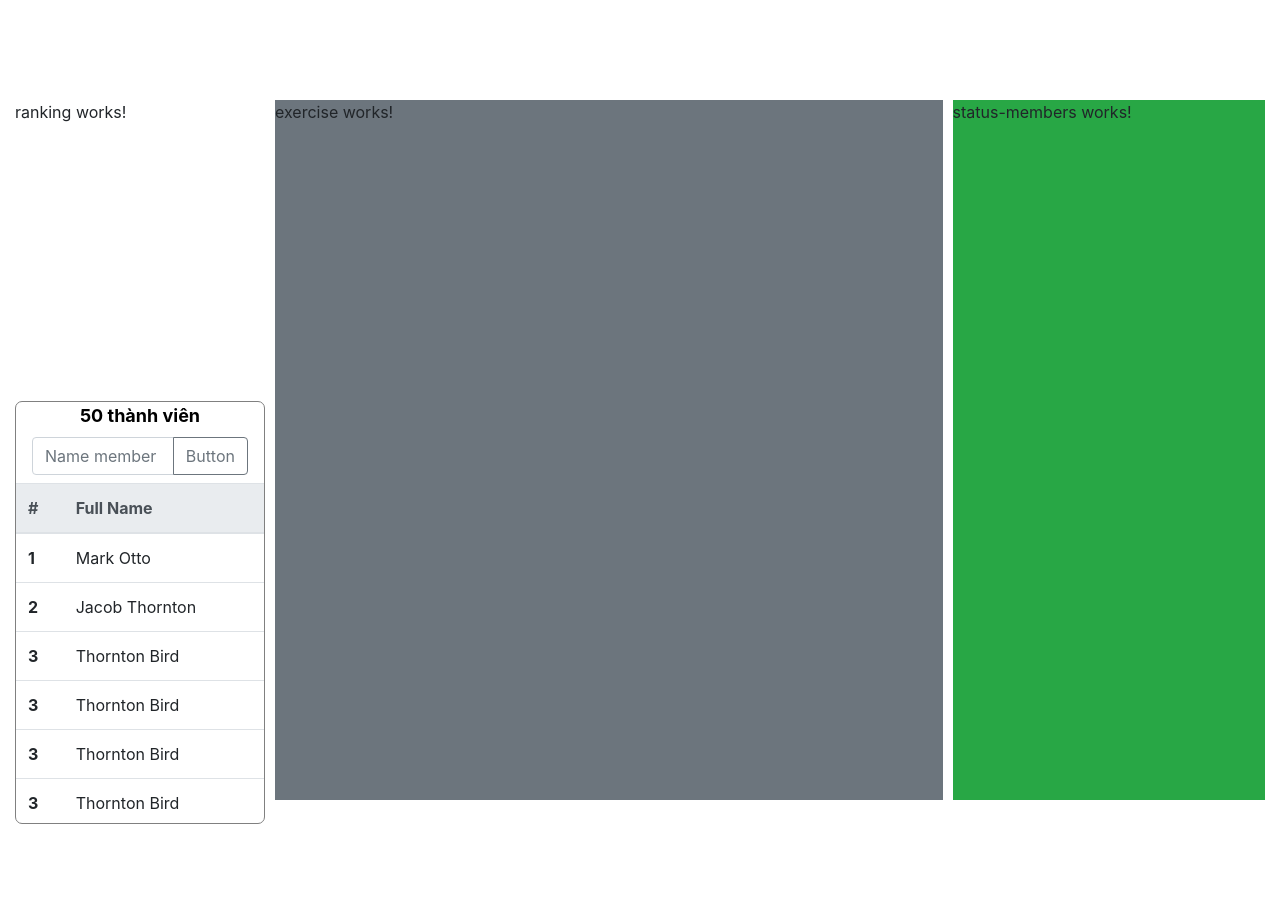
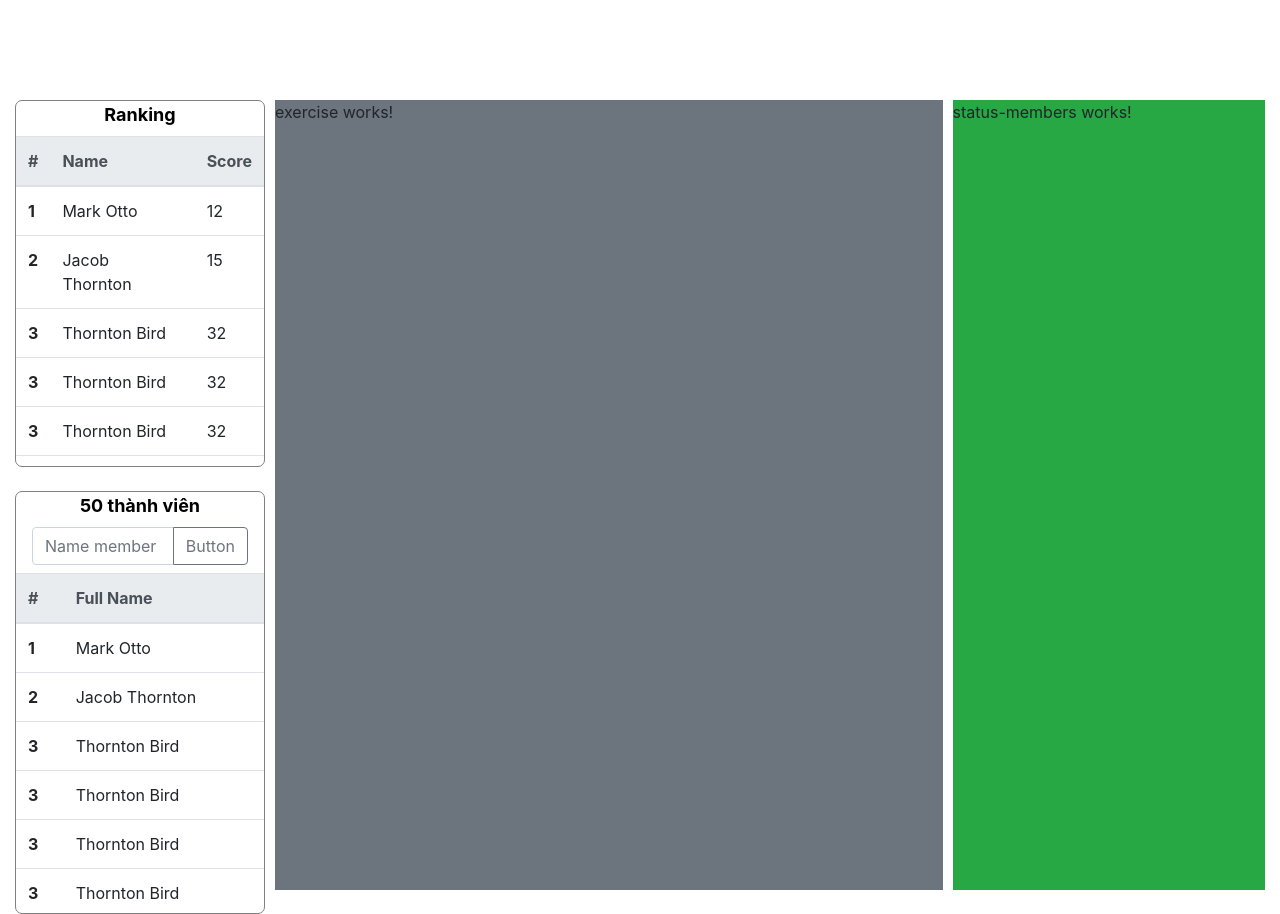
Before and after one commit to TienDat1999/eng-training, an Angular app: page /class in a window 1280 px wide. Before the commit the page ends 824 px from the top, so only its background shows below. Built offline with nearby package versions, Linux system fonts and the light colour scheme.

Commit message:
[CLASS] [ranking] implement preliminary ranking

```diff
--- a/src/app/modules/user/components/class/ranking/ranking.component.html
+++ b/src/app/modules/user/components/class/ranking/ranking.component.html
@@ -1 +1,23 @@
-<p>ranking works!</p>
+<div class="wrap-ranking">
+  <div class="title">
+    Ranking
+  </div>
+  <div class="ranking-table mt-2">
+    <table class="table">
+      <thead class="thead-light">
+      <tr>
+        <th scope="col">#</th>
+        <th scope="col">Name</th>
+        <th scope="col">Score</th>
+      </tr>
+      </thead>
+      <tbody>
+      <tr *ngFor="let member of members">
+        <th scope="row">{{member.id}}</th>
+        <td>{{member.name}}</td>
+        <td>{{member.score}}</td>
+      </tr>
+      </tbody>
+    </table>
+  </div>
+</div>
--- a/src/app/modules/user/components/class/ranking/ranking.component.scss
+++ b/src/app/modules/user/components/class/ranking/ranking.component.scss
@@ -0,0 +1,20 @@
+::ng-deep app-ranking{
+  .wrap-ranking{
+    border: 1px solid gray;
+    border-radius: 7px;
+    height: 100%;
+
+    .title{
+      font-weight: bold;
+      font-size: 18px;
+      text-align: center;
+      color: black;
+    }
+
+    .ranking-table{
+      overflow: auto;
+      max-height: 330px;
+      //max-height: 100%;
+    }
+  }
+}
--- a/src/app/modules/user/components/class/ranking/ranking.component.ts
+++ b/src/app/modules/user/components/class/ranking/ranking.component.ts
@@ -7,6 +7,22 @@ import { Component, OnInit } from '@angular/core';
 })
 export class RankingComponent implements OnInit {
 
+  members = [
+    {id: 1, name: 'Mark Otto', score: 12},
+    {id: 2, name: 'Jacob Thornton', score: 15},
+    {id: 3, name: 'Thornton Bird', score: 32},
+    {id: 3, name: 'Thornton Bird', score: 32},
+    {id: 3, name: 'Thornton Bird', score: 32},
+    {id: 3, name: 'Thornton Bird', score: 32},
+    {id: 3, name: 'Thornton Bird', score: 32},
+    {id: 3, name: 'Thornton Bird', score: 32},
+    {id: 3, name: 'Thornton Bird', score: 32},
+    {id: 3, name: 'Thornton Bird', score: 32},
+    {id: 3, name: 'Thornton Bird', score: 32},
+    {id: 3, name: 'Thornton Bird', score: 32},
+    {id: 3, name: 'Thornton Bird', score: 32},
+    {id: 3, name: 'Thornton Bird', score: 32},
+  ];
   constructor() { }
 
   ngOnInit(): void {
```
Also changed, not shown: 1 other file (tests, documents, lock files or other folders).
